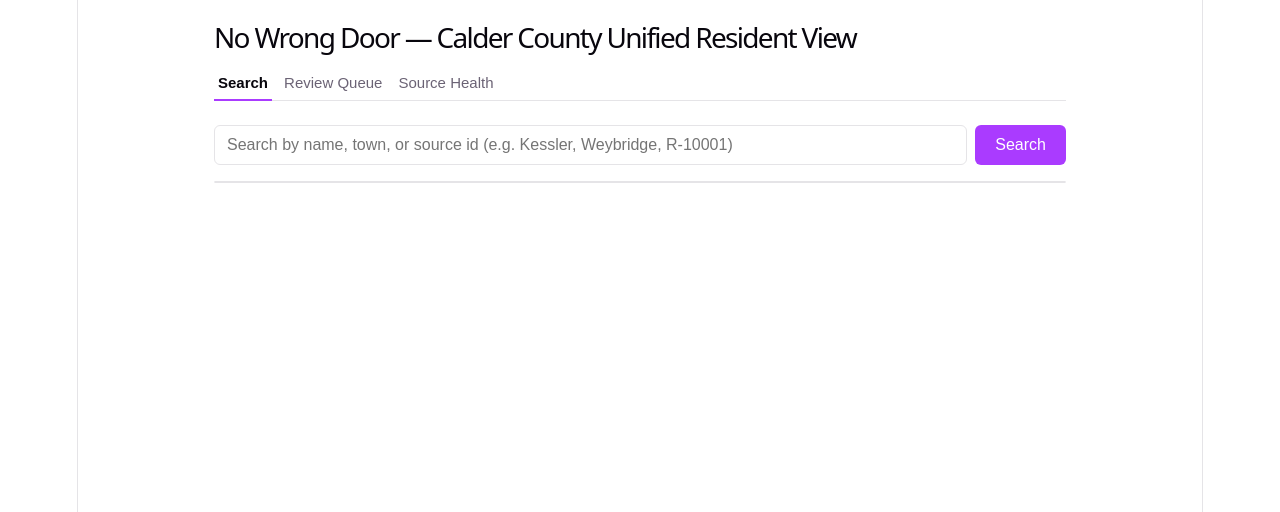
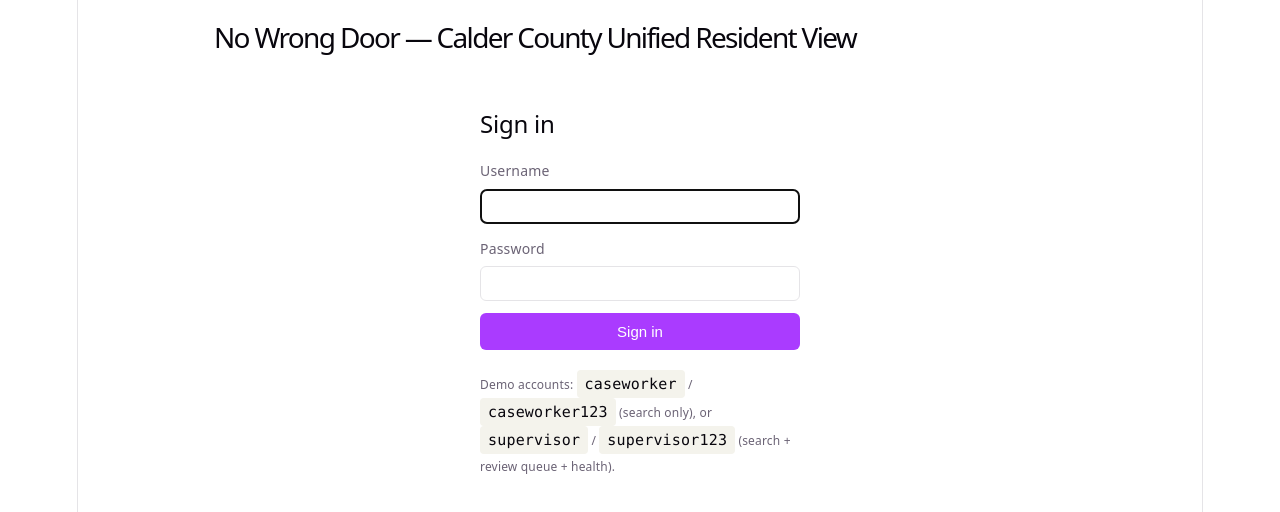
Before and after one commit to AditixAnand/No-Wrong-Door-Brite-Spark, a React app in the folder frontend/: page / in a window 1280 px wide. Shown: the top 512 px of the page. Built offline with nearby package versions, Linux system fonts and the light colour scheme; the HTML template or start-up script is replaced by a standard one.

Commit message:
feat(F12): login screen, token-authenticated requests, role-gated tabs

```diff
--- a/frontend/src/App.css
+++ b/frontend/src/App.css
@@ -9,7 +9,87 @@
 
 .app header h1 {
   font-size: 28px;
-  margin: 0 0 16px;
+  margin: 0;
+}
+
+.header-row {
+  display: flex;
+  justify-content: space-between;
+  align-items: baseline;
+  gap: 16px;
+  margin-bottom: 16px;
+  flex-wrap: wrap;
+}
+
+.session-info {
+  font-size: 13px;
+  color: var(--text);
+  white-space: nowrap;
+}
+
+.link-button {
+  background: none;
+  border: none;
+  color: var(--accent);
+  cursor: pointer;
+  font-size: 13px;
+  padding: 0;
+}
+
+.login-view {
+  display: flex;
+  justify-content: center;
+  padding-top: 60px;
+}
+
+.login-form {
+  display: flex;
+  flex-direction: column;
+  gap: 12px;
+  width: 100%;
+  max-width: 320px;
+}
+
+.login-form h2 {
+  margin: 0 0 8px;
+}
+
+.login-form label {
+  display: flex;
+  flex-direction: column;
+  gap: 4px;
+  font-size: 14px;
+  color: var(--text);
+}
+
+.login-form input {
+  padding: 8px 10px;
+  border: 1px solid var(--border);
+  border-radius: 6px;
+  font-size: 15px;
+  background: var(--bg);
+  color: var(--text-h);
+}
+
+.login-form button {
+  padding: 10px;
+  border: none;
+  border-radius: 6px;
+  background: var(--accent);
+  color: #fff;
+  cursor: pointer;
+  font-size: 15px;
+}
+
+.login-form button:disabled {
+  opacity: 0.6;
+  cursor: not-allowed;
+}
+
+.login-hint {
+  font-size: 12px;
+  color: var(--text);
+  margin-top: 8px;
 }
 
 .tabs {
--- a/frontend/src/App.jsx
+++ b/frontend/src/App.jsx
@@ -3,35 +3,68 @@ import SearchView from './components/SearchView.jsx';
 import ResidentDetail from './components/ResidentDetail.jsx';
 import ReviewQueue from './components/ReviewQueue.jsx';
 import HealthPanel from './components/HealthPanel.jsx';
+import Login from './components/Login.jsx';
+import { getSession, logout } from './auth.js';
 import './App.css';
 
 function App() {
+  const [session, setSession] = useState(getSession());
   const [selectedId, setSelectedId] = useState(null);
   const [view, setView] = useState('search'); // 'search' | 'review' | 'health'
+
+  if (!session) {
+    return (
+      <div className="app">
+        <header>
+          <h1>No Wrong Door — Calder County Unified Resident View</h1>
+        </header>
+        <main>
+          <Login onLogin={setSession} />
+        </main>
+      </div>
+    );
+  }
 
   function goTo(nextView) {
     setSelectedId(null);
     setView(nextView);
   }
 
+  function handleLogout() {
+    logout();
+    setSession(null);
+  }
+
+  const isSupervisor = session.role === 'supervisor';
+
   return (
     <div className="app">
       <header>
-        <h1>No Wrong Door — Calder County Unified Resident View</h1>
+        <div className="header-row">
+          <h1>No Wrong Door — Calder County Unified Resident View</h1>
+          <div className="session-info">
+            {session.username} ({session.role}) · <button className="link-button" onClick={handleLogout}>Sign out</button>
+          </div>
+        </div>
         <nav className="tabs">
           <button className={view === 'search' ? 'tab active' : 'tab'} onClick={() => goTo('search')}>
             Search
           </button>
-          <button className={view === 'review' ? 'tab active' : 'tab'} onClick={() => goTo('review')}>
-            Review Queue
-          </button>
+          {/* Review Queue and Source Health are gated per the F12 permissions
+              table — a caseworker's session token wouldn't even be accepted
+              by those routes, but hiding the tabs avoids a dead end. */}
+          {isSupervisor && (
+            <button className={view === 'review' ? 'tab active' : 'tab'} onClick={() => goTo('review')}>
+              Review Queue
+            </button>
+          )}
           <button className={view === 'health' ? 'tab active' : 'tab'} onClick={() => goTo('health')}>
             Source Health
           </button>
         </nav>
       </header>
       <main>
-        {view === 'review' && <ReviewQueue />}
+        {view === 'review' && isSupervisor && <ReviewQueue />}
         {view === 'health' && <HealthPanel />}
         {view === 'search' &&
           (selectedId ? (
--- a/frontend/src/api.js
+++ b/frontend/src/api.js
@@ -1,40 +1,59 @@
 // The only place the frontend talks to the network — always our own Unified
 // API (proxied to :3001 in dev), never the source services on :8081/:8082.
+import { getToken, logout } from './auth.js';
+
+class AuthError extends Error {}
+
+async function authedFetch(path, options = {}) {
+  const token = getToken();
+  const res = await fetch(path, {
+    ...options,
+    headers: {
+      ...options.headers,
+      ...(token ? { Authorization: `Bearer ${token}` } : {}),
+    },
+  });
+  if (res.status === 401) {
+    logout();
+    throw new AuthError('Session expired — please log in again.');
+  }
+  return res;
+}
 
 async function searchResidents(q, page = 1) {
   const params = new URLSearchParams({ q, page: String(page) });
-  const res = await fetch(`/api/residents?${params}`);
+  const res = await authedFetch(`/api/residents?${params}`);
   if (!res.ok) throw new Error(`Search failed: HTTP ${res.status}`);
   return res.json();
 }
 
 async function getResident(unifiedId) {
-  const res = await fetch(`/api/residents/${encodeURIComponent(unifiedId)}`);
+  const res = await authedFetch(`/api/residents/${encodeURIComponent(unifiedId)}`);
   if (res.status === 404) return null;
   if (!res.ok) throw new Error(`Lookup failed: HTTP ${res.status}`);
   return res.json();
 }
 
 async function getReviewQueue() {
-  const res = await fetch('/api/review-queue');
+  const res = await authedFetch('/api/review-queue');
   if (!res.ok) throw new Error(`Review queue fetch failed: HTTP ${res.status}`);
   return res.json();
 }
 
-async function decideReviewItem({ residentIndexId, benefitsRegisterId, decision, decidedBy, reason }) {
-  const res = await fetch('/api/review-queue/decide', {
+async function decideReviewItem({ residentIndexId, benefitsRegisterId, decision, reason }) {
+  const res = await authedFetch('/api/review-queue/decide', {
     method: 'POST',
     headers: { 'Content-Type': 'application/json' },
-    body: JSON.stringify({ residentIndexId, benefitsRegisterId, decision, decidedBy, reason }),
+    body: JSON.stringify({ residentIndexId, benefitsRegisterId, decision, reason }),
   });
   if (!res.ok) throw new Error(`Decision failed: HTTP ${res.status}`);
   return res.json();
 }
 
 async function getHealth() {
-  const res = await fetch('/api/health');
+  const res = await authedFetch('/api/health');
   if (!res.ok) throw new Error(`Health fetch failed: HTTP ${res.status}`);
   return res.json();
 }
 
-export { searchResidents, getResident, getReviewQueue, decideReviewItem, getHealth };
+export { searchResidents, getResident, getReviewQueue, decideReviewItem, getHealth, AuthError };
--- /dev/null
+++ b/frontend/src/auth.js
@@ -0,0 +1,42 @@
+// Token storage and the login call. Kept separate from api.js so api.js can
+// import getToken() without a circular dependency.
+
+const STORAGE_KEY = 'nwd_auth';
+
+function getSession() {
+  const raw = localStorage.getItem(STORAGE_KEY);
+  if (!raw) return null;
+  try {
+    return JSON.parse(raw);
+  } catch {
+    return null;
+  }
+}
+
+function getToken() {
+  return getSession()?.token || null;
+}
+
+function getRole() {
+  return getSession()?.role || null;
+}
+
+async function login(username, password) {
+  const res = await fetch('/api/auth/login', {
+    method: 'POST',
+    headers: { 'Content-Type': 'application/json' },
+    body: JSON.stringify({ username, password }),
+  });
+  if (!res.ok) {
+    throw new Error('Invalid username or password');
+  }
+  const session = await res.json();
+  localStorage.setItem(STORAGE_KEY, JSON.stringify(session));
+  return session;
+}
+
+function logout() {
+  localStorage.removeItem(STORAGE_KEY);
+}
+
+export { getSession, getToken, getRole, login, logout };
--- /dev/null
+++ b/frontend/src/components/Login.jsx
@@ -0,0 +1,49 @@
+import { useState } from 'react';
+import { login } from '../auth.js';
+
+function Login({ onLogin }) {
+  const [username, setUsername] = useState('');
+  const [password, setPassword] = useState('');
+  const [error, setError] = useState(null);
+  const [busy, setBusy] = useState(false);
+
+  async function handleSubmit(e) {
+    e.preventDefault();
+    setBusy(true);
+    setError(null);
+    try {
+      const session = await login(username, password);
+      onLogin(session);
+    } catch (err) {
+      setError(err.message);
+    } finally {
+      setBusy(false);
+    }
+  }
+
+  return (
+    <div className="login-view">
+      <form onSubmit={handleSubmit} className="login-form">
+        <h2>Sign in</h2>
+        <label>
+          Username
+          <input value={username} onChange={(e) => setUsername(e.target.value)} autoFocus />
+        </label>
+        <label>
+          Password
+          <input type="password" value={password} onChange={(e) => setPassword(e.target.value)} />
+        </label>
+        {error && <p className="error">{error}</p>}
+        <button type="submit" disabled={busy}>
+          {busy ? 'Signing in…' : 'Sign in'}
+        </button>
+        <p className="login-hint">
+          Demo accounts: <code>caseworker</code> / <code>caseworker123</code> (search only), or{' '}
+          <code>supervisor</code> / <code>supervisor123</code> (search + review queue + health).
+        </p>
+      </form>
+    </div>
+  );
+}
+
+export default Login;
--- a/frontend/src/components/ReviewQueue.jsx
+++ b/frontend/src/components/ReviewQueue.jsx
@@ -72,7 +72,6 @@ function ReviewQueue() {
         residentIndexId: candidate.residentIndexId,
         benefitsRegisterId: candidate.benefitsRegisterId,
         decision,
-        decidedBy: 'supervisor',
       });
       await load();
     } catch (err) {
```
